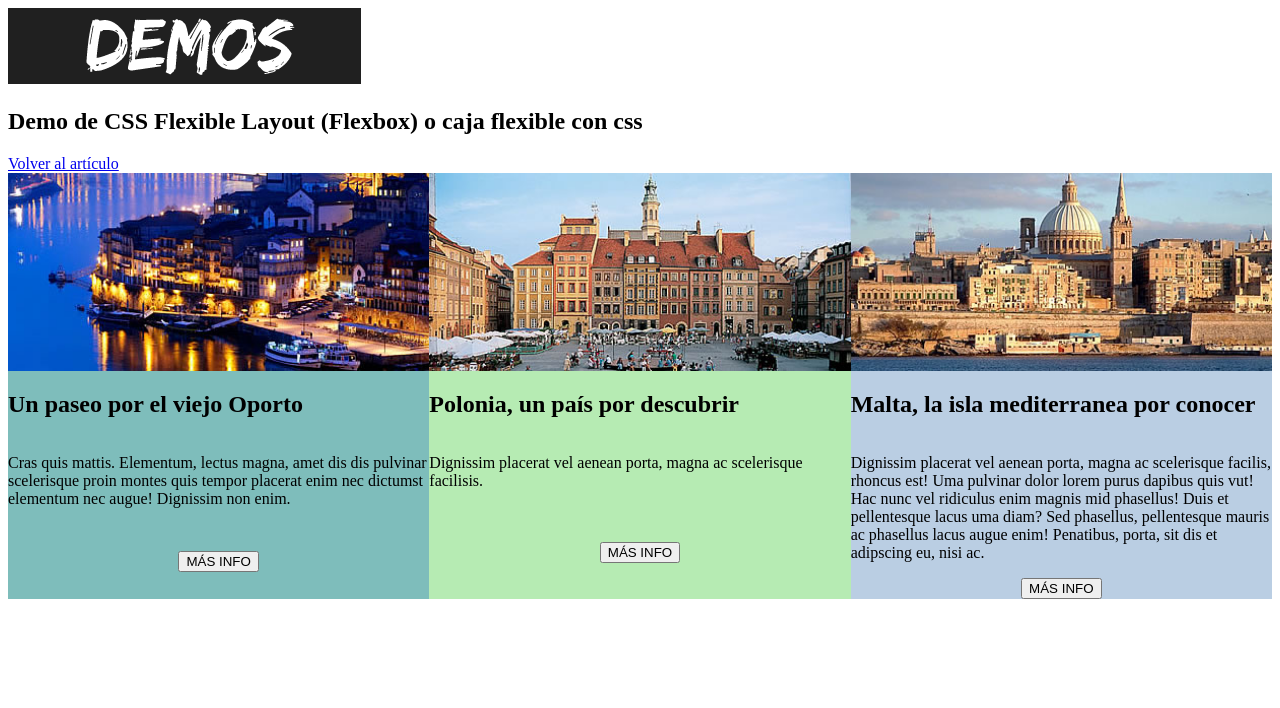
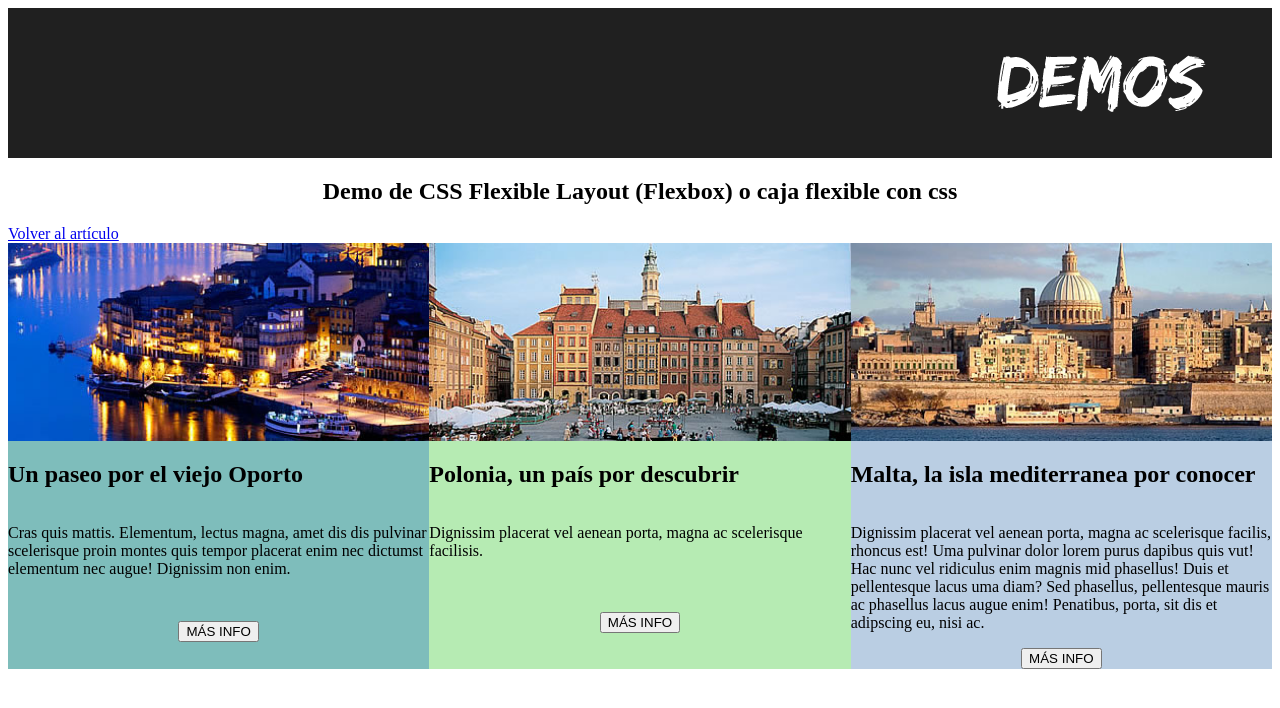
Before and after one commit to diegopacheco-dev/Curso-Git, a plain HTML site: page index.html in a window 1280 px wide. Drawn offline with Linux system fonts and the light colour scheme.

Commit message:
Web de prueba terminada

```diff
--- a/estilo.css
+++ b/estilo.css
@@ -35,3 +35,14 @@
 	-webkit-flex:1;
 	-webkit-order:1;
 }
+header{
+	background-color: rgb(32,32,32);
+	height: 150px;
+}
+header img{
+	float:right;
+	margin-top: 37px;
+}
+h1{
+	text-align: center;
+}
```
Also changed, not shown: commits.txt (added).
